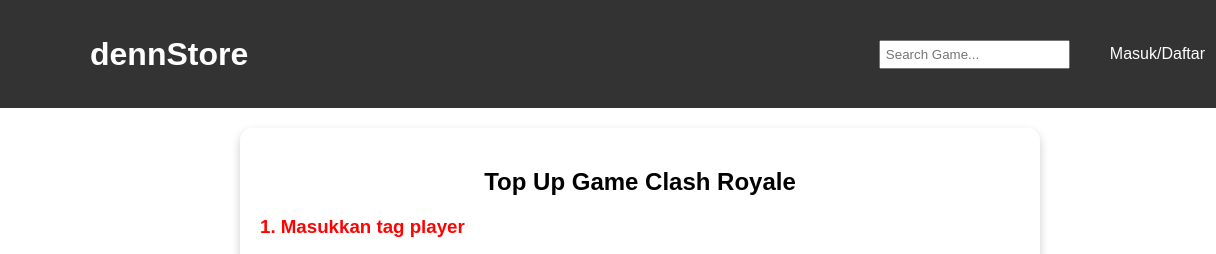
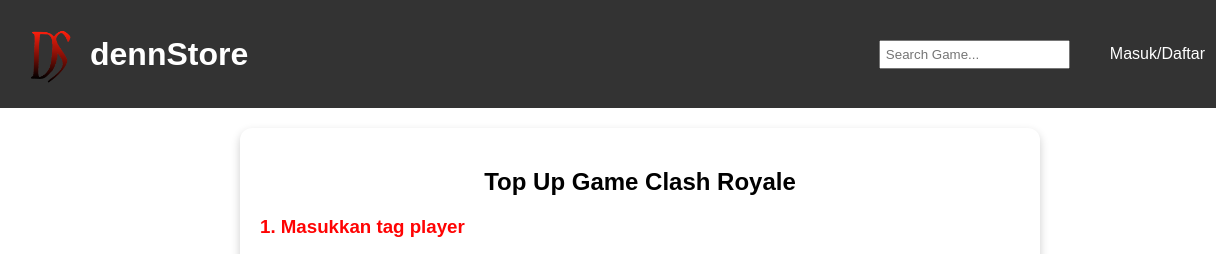
Before and after one commit to RahmatDeny/dennStore, a plain HTML site: page file/CR/cr.html in a window 1280 px wide. Shown: the top 254 px of the page, 0-1216 px from the left. Drawn offline with Linux system fonts and the light colour scheme.

Commit message:
Update styles.css

```diff
--- a/file/styles.css
+++ b/file/styles.css
@@ -84,7 +84,7 @@
 
 .logo::before {
     content: "";
-    background-image: url('../../Code/assets/photos/logo.png'); /* Path gambar logo */
+    background-image: url('../assets/photos/logo.png'); /* Path gambar logo */
     background-size: contain;
     background-repeat: no-repeat;
     background-position: center;
```
